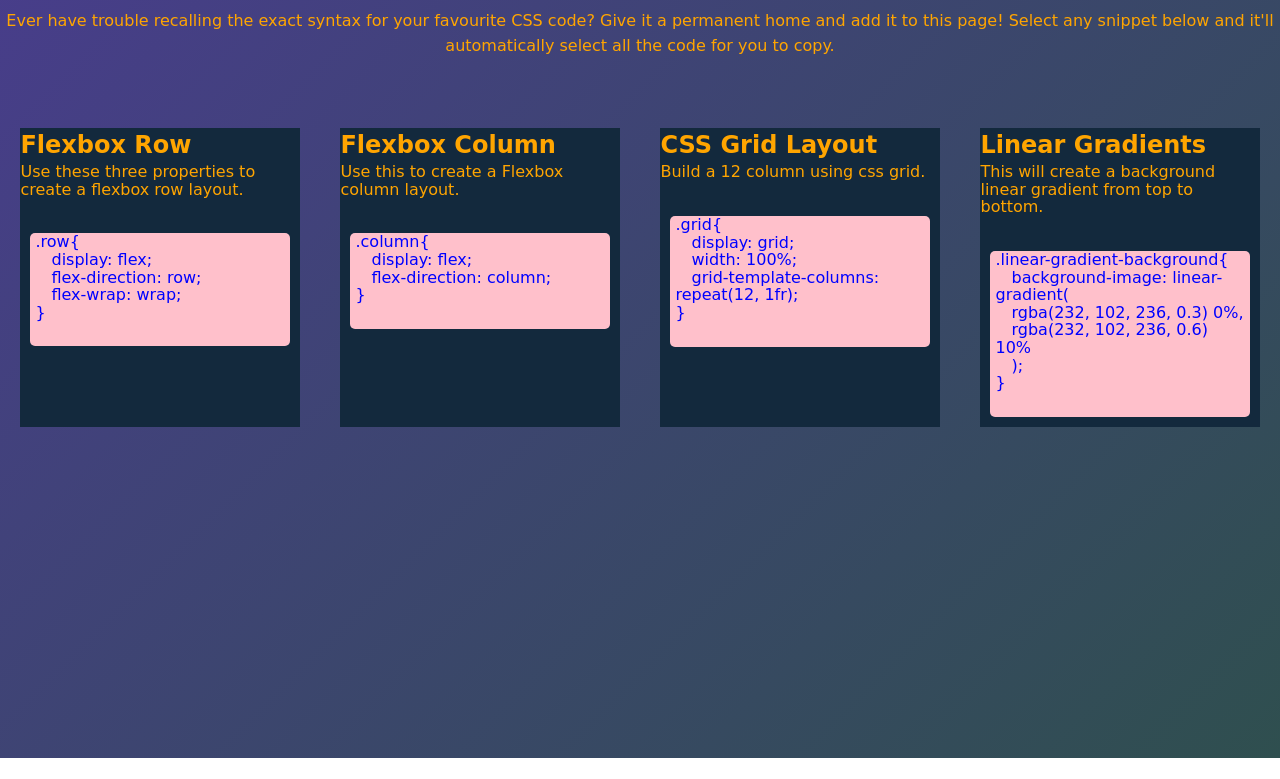
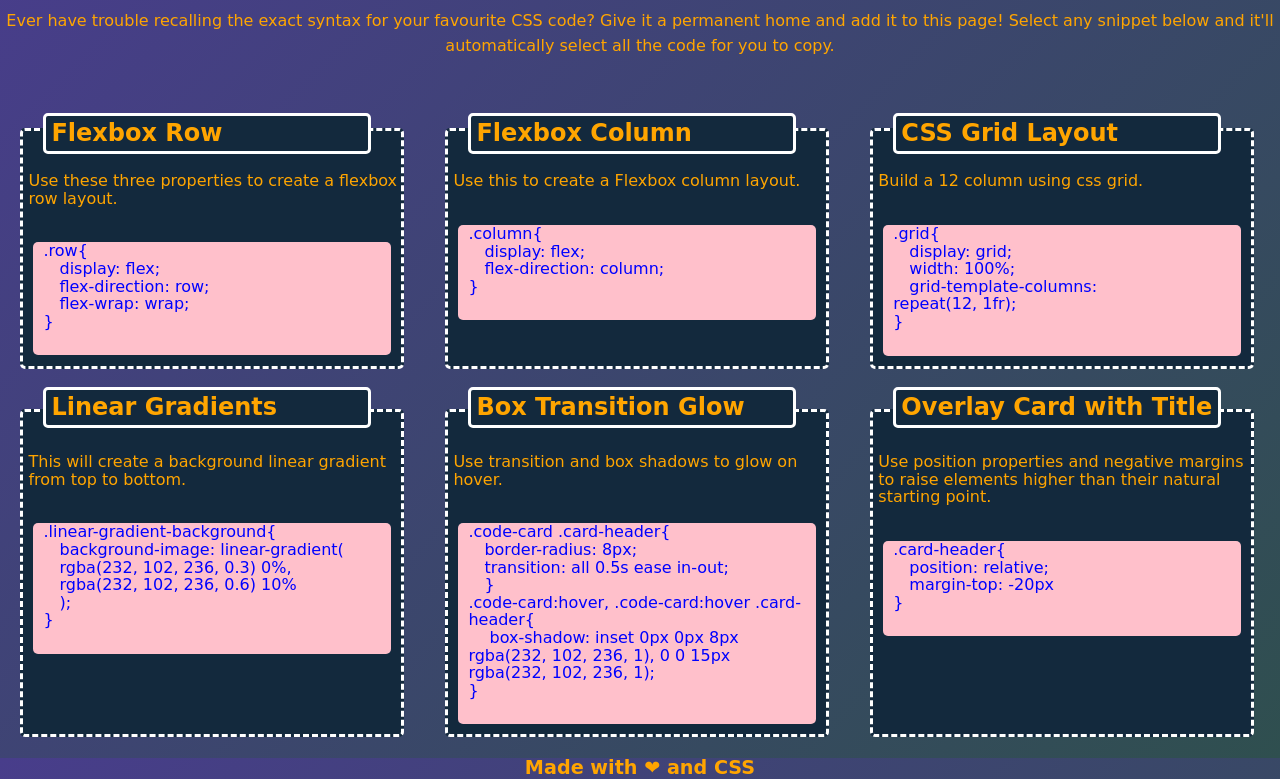
Before and after one commit to DVidal1209/css-snippet-cheatsheet, a plain HTML site: page index.html in a window 1280 px wide. Shown: the part 42-821 px from the top of the page. Before the commit the page ends 800 px from the top, so only its background shows below. Drawn offline with Linux system fonts and the light colour scheme.

Commit message:
Completed base snippets

```diff
--- a/assets/style.css
+++ b/assets/style.css
@@ -35,22 +35,37 @@ body{
 .main-body{
     display: flex;
     flex-direction: row;
+    flex-wrap: wrap;
 }
 
 .card{
     display: flex;
+    position: relative;
     flex-direction: column;
     width: 30%;
     background-color: var(--dark);
     line-height: 17.5px;
     margin: 1.6%;
+    border-style: dashed;
+    border-radius: 5px;
+    border-color: var(--light);
 }
 
 .card h2{
+    position: relative;
     line-height: 35px;
+    margin-left: 20px;
+    margin-right: 30px;
+    padding-left: 5px;
+    bottom: 8%;
+    border-style: solid;
+    background-color: var(--dark);
+    border-radius: 5px;
+    border-color:  var(--light);
 }
 .card p{
     padding-bottom: 25px;
+    padding-left: 5px;
 }
 
 .snippet{
@@ -64,4 +79,26 @@ body{
     margin-left: 5px;
     margin-right: 5px;
     line-height: 110%;
+    user-select: all;
 }
+
+footer{
+    display: block;
+    text-align: center;
+    font-size: larger;
+    font-weight: bolder;
+}
+
+@media screen and (max-width: 992px){
+    .card{
+        width: 45%;
+    }
+
+}
+
+@media screen and (max-width: 768px){
+    .card{
+        width: 96.8%;
+    }
+
+}
--- a/index.html
+++ b/index.html
@@ -106,7 +106,56 @@
                 </p>
             </div>
         </div>
-
+        <div class="card">
+            <h2>
+                Box Transition Glow
+            </h2>
+            <p>
+                Use transition and box shadows to glow on hover.
+            </p>
+            <div class="snippet">
+                <p>
+                    .code-card .card-header{
+                    <br>
+                    &emsp;border-radius: 8px;
+                    <br>
+                    &emsp;transition: all 0.5s ease in-out;
+                    <br>
+                    &emsp;}
+                    <br>
+                    .code-card:hover, .code-card:hover .card-header{
+                    <br>
+                    &emsp;
+                    box-shadow: inset 0px 0px 8px rgba(232, 102, 236, 1), 0 0 15px rgba(232, 102, 236, 1);
+                    <br>
+                    }
+                </p>
+            </div>
+        </div>
+        <div class="card">
+            <h2>
+                Overlay Card with Title
+            </h2>
+            <p>
+                Use position properties and negative margins to raise elements higher than their natural starting point.
+            </p>
+            <div class="snippet">
+                <p>
+                    .card-header{
+                    <br>
+                    &emsp;position: relative;
+                    <br>
+                    &emsp;margin-top: -20px
+                    <br>
+                    }
+                </p>
+            </div>
+        </div>
     </div>
+    <footer>
+        <p>
+            Made with &#10084; and CSS
+        </p>
+    </footer>
 </body>
 </html>
```
Also changed, not shown: assets/reset.css (+0 -21 lines).
